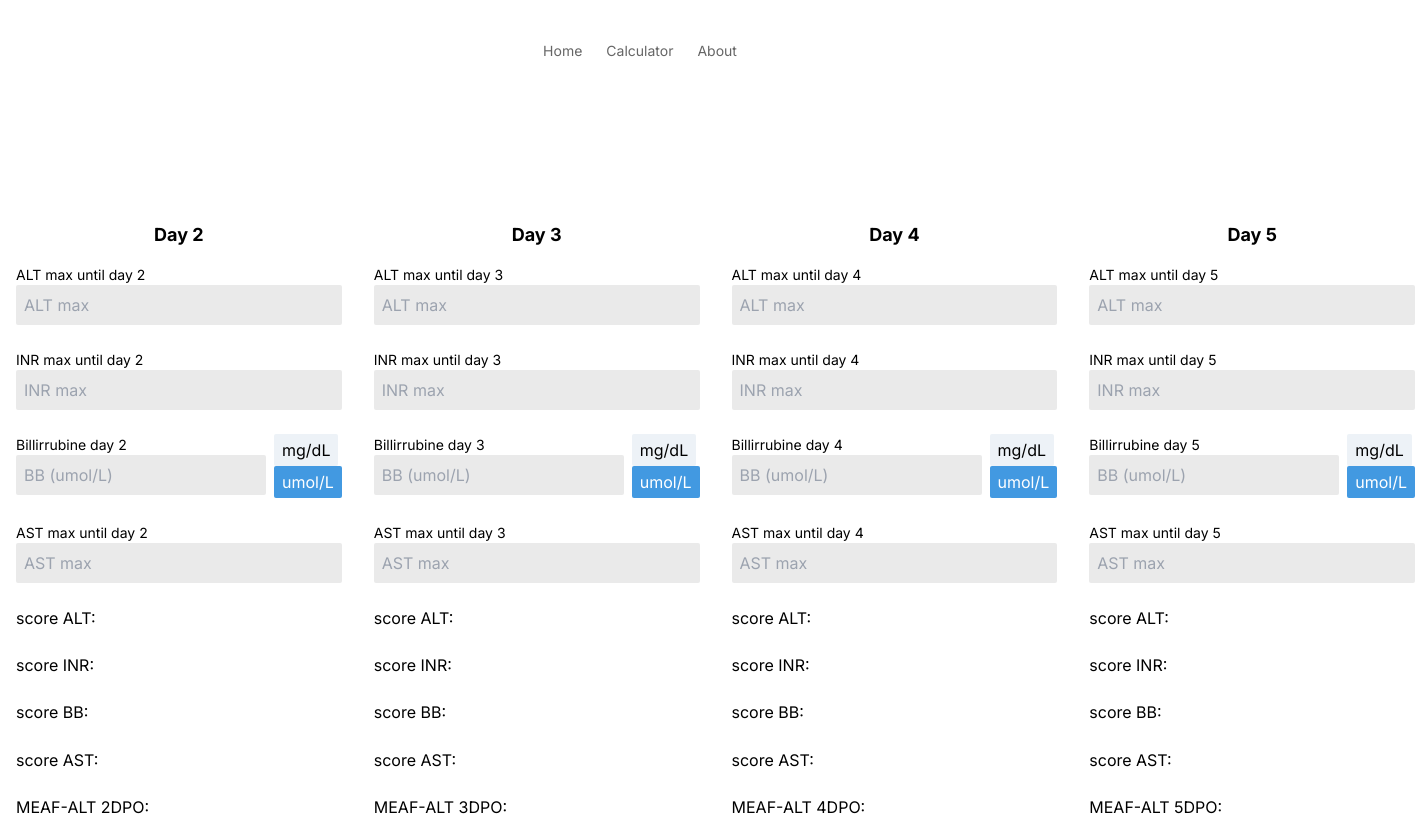
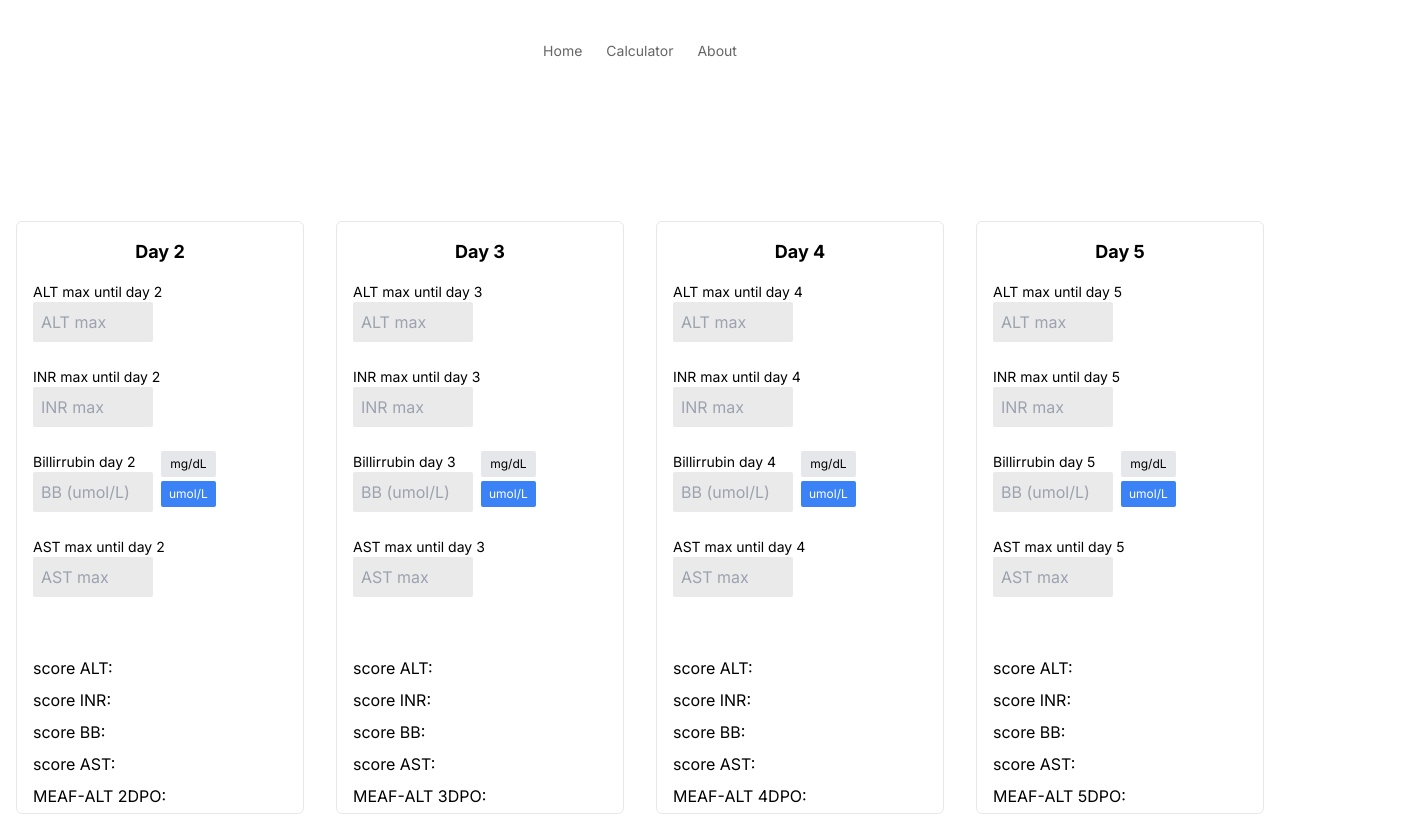
Before and after one commit to JamalDols/meafscores, a Nuxt app: page /calculator in a window 1280 px wide. Shown: the top 816 px of the page, 1415 px wide, since content can reach past the window. Built offline with nearby package versions, Linux system fonts and the light colour scheme.

Commit message:
✨ Showing scores

```diff
--- a/components/DayInput.vue
+++ b/components/DayInput.vue
@@ -1,5 +1,5 @@
 <template>
-  <div :id="'day' + day">
+  <div :id="'day' + day" class=" basis-full border p-4 rounded-md">
     <span class="text-lg font-bold text-center block mb-4">Day {{ day }}</span>
     <div class="flex flex-col gap-4 justify-between h-full">
       <Input
@@ -13,12 +13,14 @@
         :got="got"
         @update:got="updateField('got', $event)"
       />
+      <div class="flex flex-col gap-2">
         <div>score ALT: <span>{{ scoreALT }}</span></div>
         <div>score INR: <span>{{ scoreINR }}</span></div>
         <div>score BB: <span>{{ scoreBB }}</span></div>
         <div>score AST: <span>{{ scoreAST }}</span></div>
         <div>MEAF-ALT {{ day }}DPO: <span>{{ meafALT }}</span></div>
         <div>MEAF-AST {{ day }}DPO: <span>{{ meafAST }}</span></div>
+      </div>
     </div>
   </div>
 </template>
--- a/components/Input.vue
+++ b/components/Input.vue
@@ -11,12 +11,12 @@
 
     <div class="flex">
         <div class="flex flex-col">
-          <label class="font-medium text-sm">Billirrubine day {{ day }}</label>
+          <label class="font-medium text-sm">Billirrubin day {{ day }}</label>
           <input :value="bbValue" @input="updateBB($event.target.value)" type="number" minlength="1" maxlength="3" class="bg-black-200 rounded-sm py-2 px-2" :name="'bb' + day" :placeholder="bbPlaceholder">
         </div>
-      <div>
-        <button :class="{'bg-blue-500 text-white': unit === 'mg/dL', 'bg-gray-200 text-black': unit !== 'mg/dL'}" @click="convertToMgDl" class="rounded-sm py-1 px-2 ml-2">mg/dL</button>
-        <button :class="{'bg-blue-500 text-white': unit === 'umol/L', 'bg-gray-200 text-black': unit !== 'umol/L'}" @click="convertToUmol" class="rounded-sm py-1 px-2 ml-2">umol/L</button>
+      <div class="flex flex-col gap-1">
+        <button :class="{'text-xs duration-300  bg-blue-500 text-white': unit === 'mg/dL', 'text-xs duration-300  bg-gray-200 text-black': unit !== 'mg/dL'}" @click="convertToMgDl" class="rounded-sm py-1 px-2 ml-2">mg/dL</button>
+        <button :class="{'text-xs duration-300  bg-blue-500 text-white': unit === 'umol/L', 'text-xs duration-300  bg-gray-200 text-black': unit !== 'umol/L'}" @click="convertToUmol" class="rounded-sm py-1 px-2 ml-2">umol/L</button>
       </div>
     </div>
 
@@ -90,23 +90,7 @@ export default {
 </script>
 
 <style scoped>
-.bg-blue-500 {
-  background-color: #4299e1;
-}
-
-.text-white {
-  color: #ffffff;
-}
-
-.bg-gray-200 {
-  background-color: #edf2f7;
-}
-
-.text-black {
-  color: #000000;
-}
-
-button {
-  transition: background-color 0.3s ease, color 0.3s ease;
+input {
+  max-width: 120px;
 }
 </style>
--- a/pages/calculator.vue
+++ b/pages/calculator.vue
@@ -11,7 +11,7 @@
       />
     </div>
     <div class="col-span-12 flex flex-col items-center">
-      <button @click="calculateAll" class="bg-green-500 text-white rounded-sm py-3 px-4 mb-4">Calculate!</button>
+      <button @click="calculateAll" class="bg-green-500 text-white rounded-sm py-3 px-4 mb-4 mt-10">Calculate!</button>
       <div v-if="error" class="text-red-500">{{ error }}</div>
       <div class="chart-container">
         <ScatterPlot :data="chartDataGPT" title="MEAF-GPT" />
```
Lines whose indentation alone changed are shown as unchanged.
